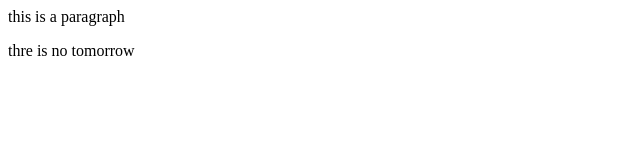
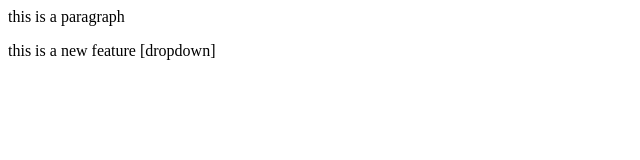
Before and after one commit to Jayesh-Prajapat/localrepo, a plain HTML site: page index.html in a window 1280 px wide. Shown: the full height of the page, 0-640 px from the left. Drawn offline with Linux system fonts and the light colour scheme.

```diff
--- a/index.html
+++ b/index.html
@@ -1,2 +1,2 @@
 <P>this is a paragraph</P>
-<p>thre is no tomorrow</p>
+<p>this is a new feature [dropdown]</p>
```
